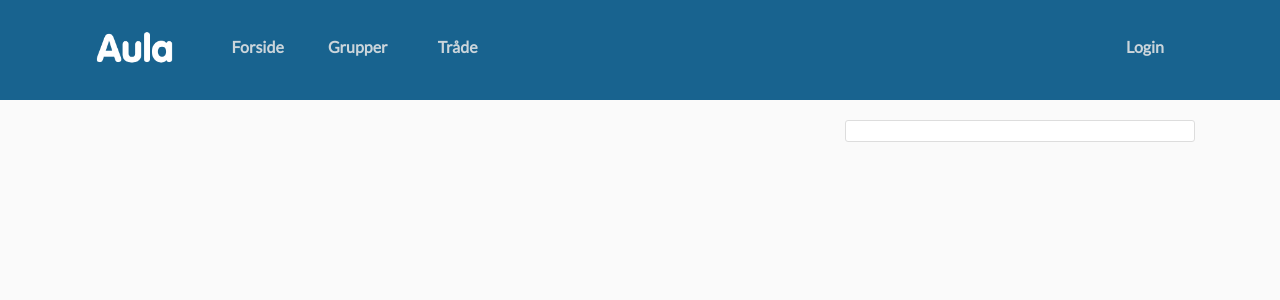
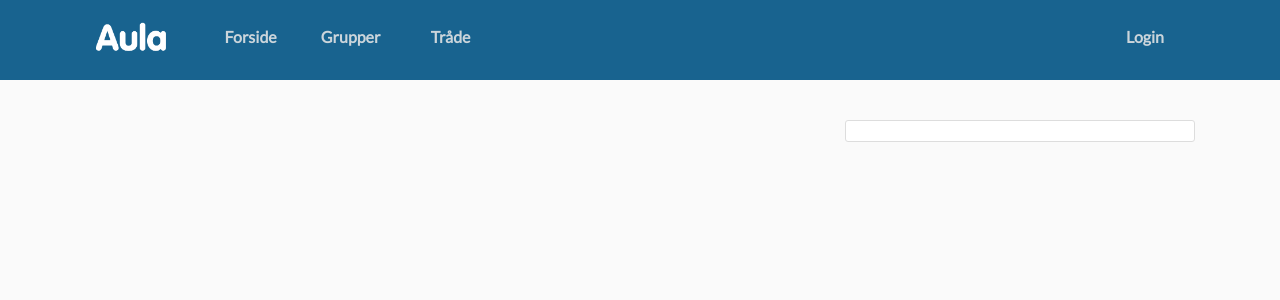
Before and after one commit to mikklf/UISAulaPrototype, a Flask app: page / in a window 1280 px wide. Shown: the top 300 px of the page. Run offline with Flask 2, Linux system fonts and the light colour scheme; some libraries are stand-ins or nearby versions.

Commit message:
:sparkles:

```diff
--- a/aula/static/main.css
+++ b/aula/static/main.css
@@ -50,7 +50,7 @@ h1, h2, h3, h4, h5, h6 {
 }
 
 .navbar-brand {
-  height: 80px;
+  height: 75px;
   margin-bottom: 5px;
 }
 
@@ -62,11 +62,11 @@ h1, h2, h3, h4, h5, h6 {
   color: #cbd5db;
   font-weight: 700;
   width: 100px;
-  height: 100px;
+  height: 80px;
   margin-top: 0;
   margin-bottom: 0;
   text-align: center;
-  padding-top: 35px;
+  padding-top: 25px;
 }
 
 .site-header .navbar-nav .nav-link:hover {
```
